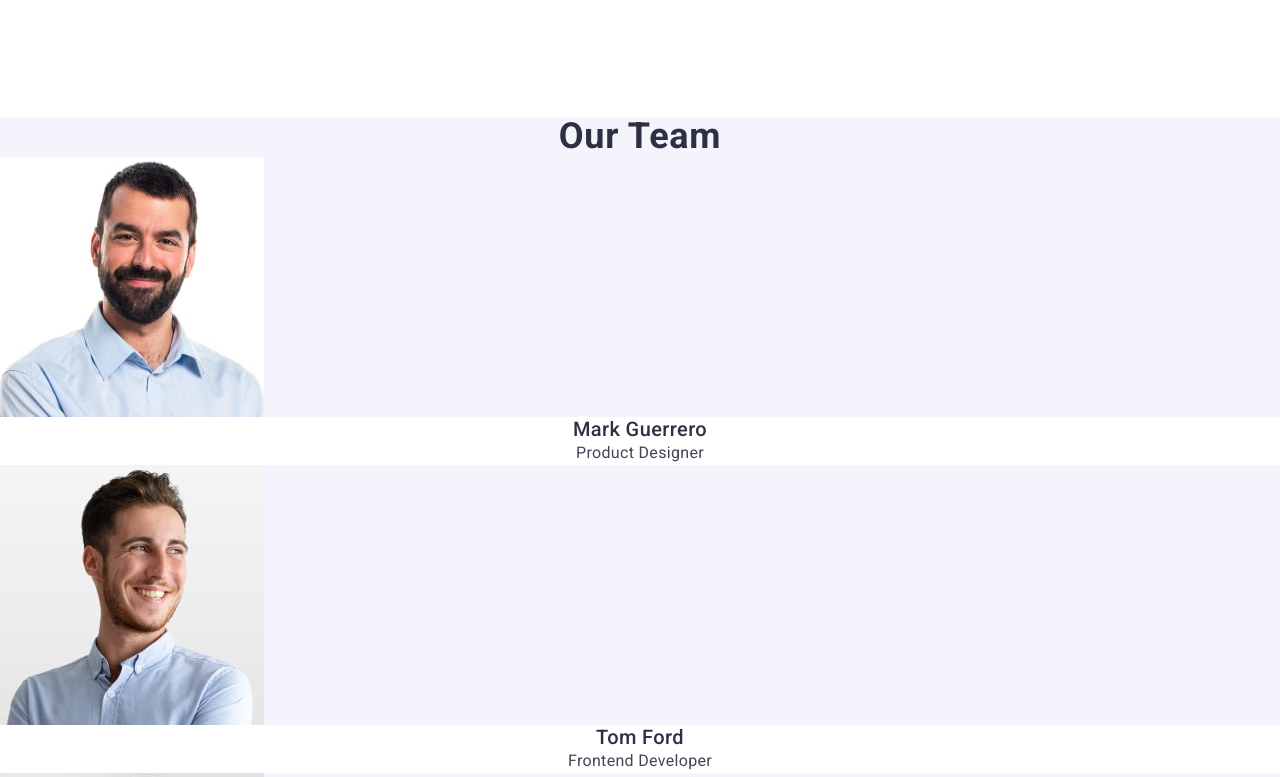
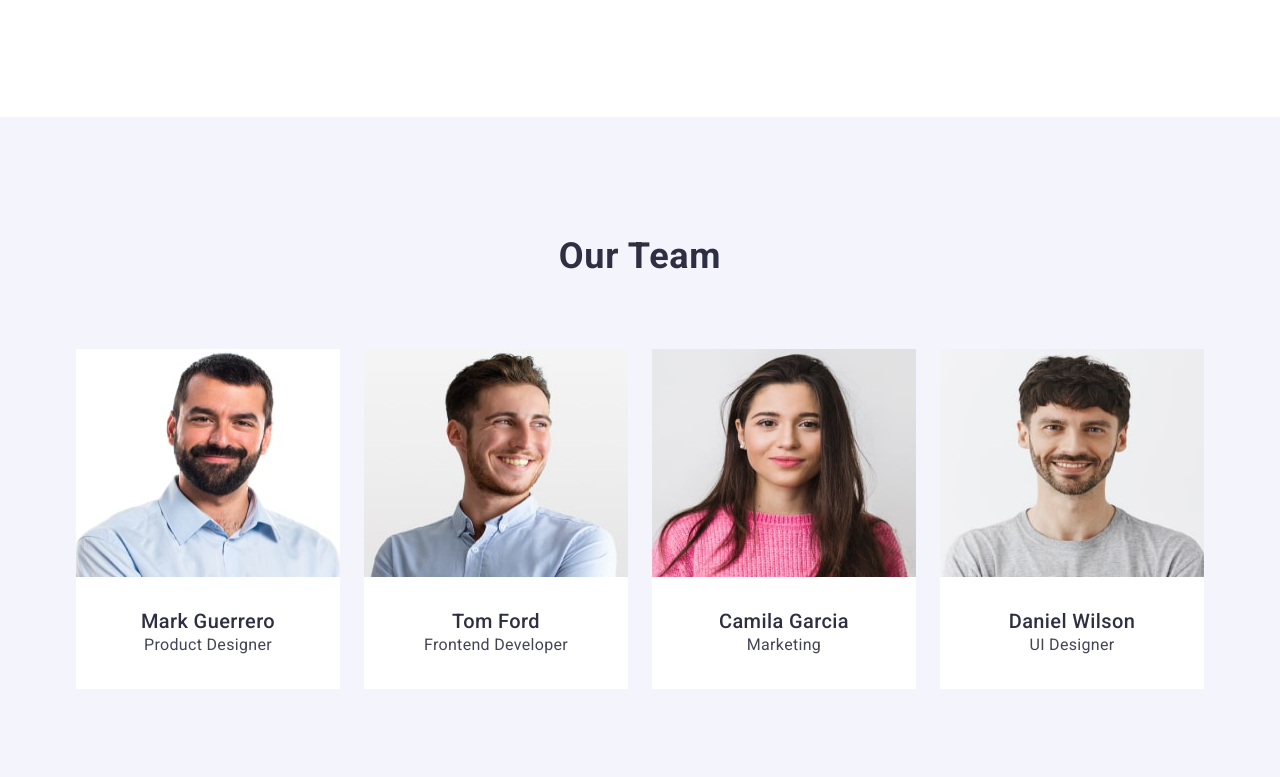
Before and after one commit to Blueghost7/goit-markup-hw-03, a plain HTML site: page index.html in a window 1280 px wide. Shown: the part 915-1692 px from the top of the page. Drawn offline with nearby package versions, Linux system fonts and the light colour scheme.

Commit message:
our team section

```diff
--- a/css/styles.css
+++ b/css/styles.css
@@ -244,10 +244,9 @@ button {
 
 .our-team-section {
     background-color: #F4F4FD;
-
+    padding-top: 120px;
+    padding-bottom: 120px;
 }
-
-
 
 .our-team-section-title {
     font-size: 36px;
@@ -257,6 +256,20 @@ button {
     text-align: center;
     color: #2E2F42;
     text-transform: capitalize;
+    margin-left: auto;
+    margin-right: auto;
+    width: 165px;
+    margin-bottom: 72px;
+}
+
+.our-team-section-list {
+    display: flex;
+    column-gap: 24px;
+}
+
+.our-team-section-image {
+    background-color: #FFFFFF;
+    padding-bottom: 32px;
 }
 
 .our-team-section-item-title {
@@ -275,6 +288,7 @@ button {
     letter-spacing: 0.02em;
     text-align: center;
     background-color: #FFFFFF;
+    padding-bottom: 32px;
 }
 
 /* Our portfolio section */
--- a/index.html
+++ b/index.html
@@ -97,6 +97,7 @@
         </section>
         <!--Our team section-->
         <section class="our-team-section">
+            <div class="container">
                 <h2 class="our-team-section-title">Our Team</h2>
                 <ul class="our-team-section-list">
                     <li class="our-team-section-item">
@@ -124,6 +125,7 @@
                         <p class="our-team-section-item-paragraph">UI Designer</p>
                     </li>
                 </ul>
+            </div>
         </section>
         <!-- Our portfolio section -->
         <section class="our-portfolio-section">
```
Lines whose indentation alone changed are shown as unchanged.
